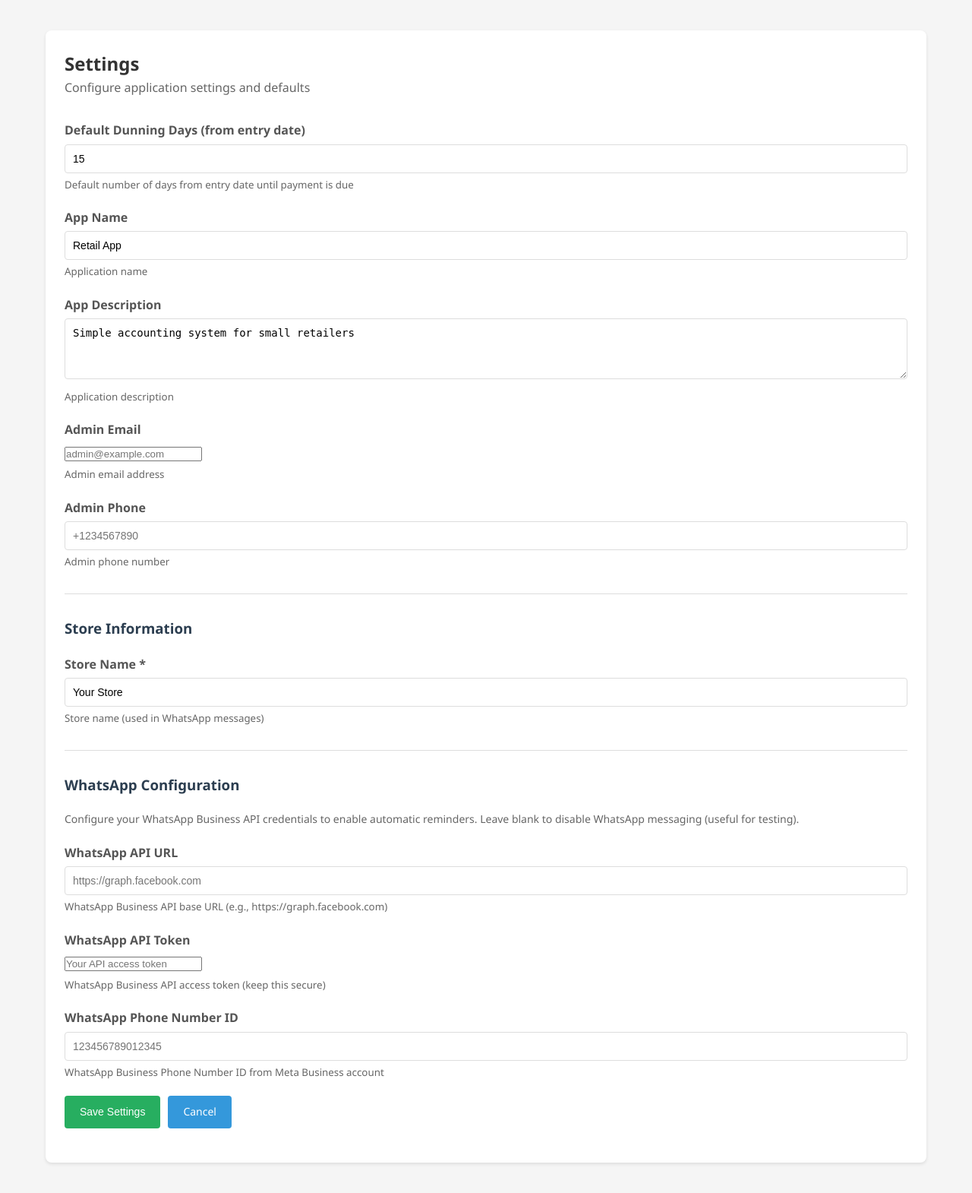
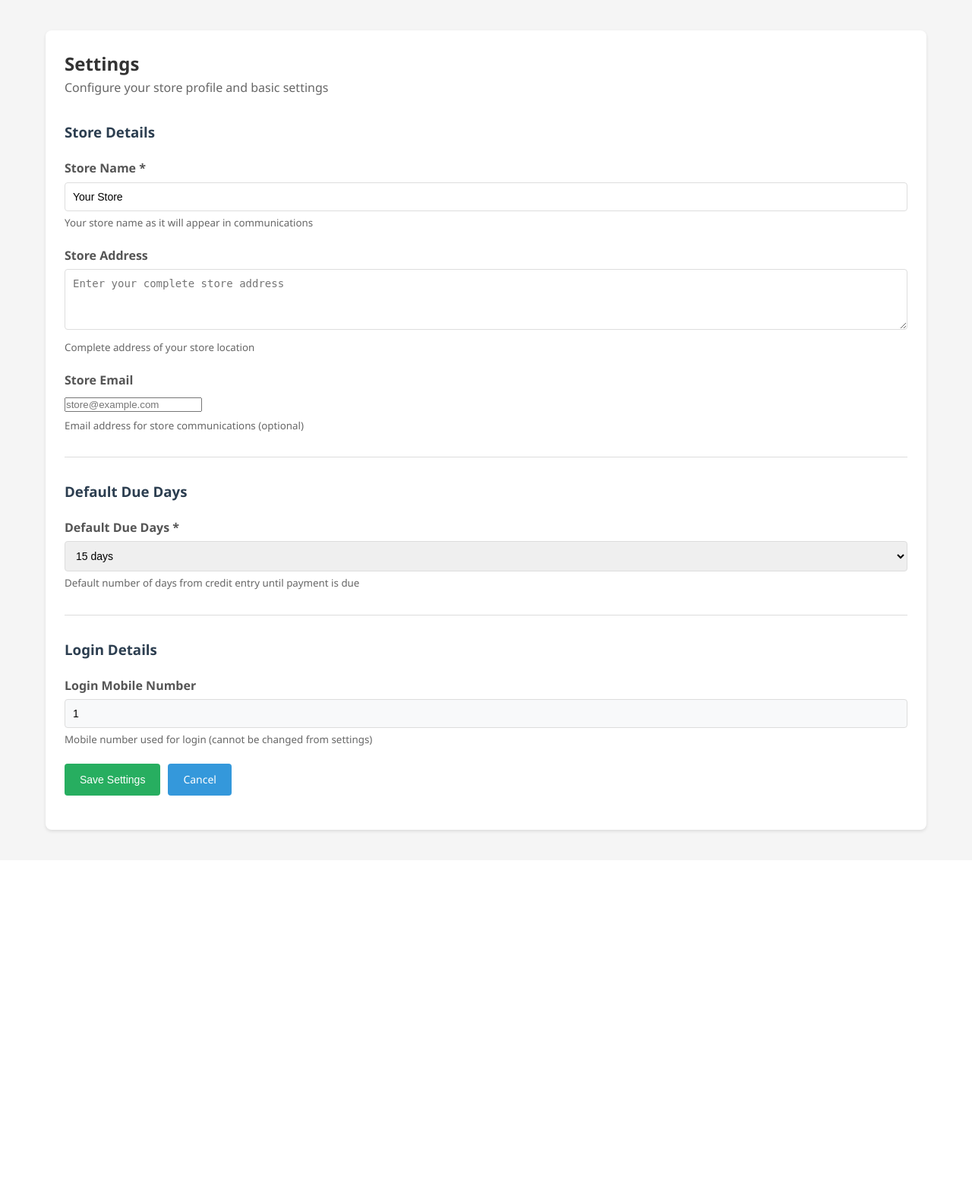
Before and after one commit to fayizmfb/patt-book, a Flask app: page /settings in a window 1280 px wide. Shown: the part 234-1804 px from the top of the page at 76% size. After the commit the page ends 1331 px from the top, so only its background shows below. Run offline with Flask 3, Linux system fonts and the light colour scheme; the visitor is signed in with stand-in values (Sample User, id 1); data comes from the database, SQL or seed files in the repository; both versions use the stored data as it was after the commit.

Commit message:
Remove test/sample customer routes and restrict Settings to store and login details

```diff
--- a/app.py
+++ b/app.py
@@ -969,33 +969,23 @@ def debtor_details():
 @require_login
 def settings():
     """
-    Settings page for admin to configure default dunning days and app details
+    Settings page for store profile and basic configuration
     """
     db = get_db()
 
     if request.method == 'POST':
-        # Update settings from form
+        # Update only store and configuration settings
         default_dunning_days = request.form.get('default_dunning_days', '15')
-        app_name = request.form.get('app_name', 'Retail App')
-        app_description = request.form.get('app_description', '')
-        admin_email = request.form.get('admin_email', '')
-        admin_phone = request.form.get('admin_phone', '')
         store_name = request.form.get('store_name', 'Your Store')
-        whatsapp_api_url = request.form.get('whatsapp_api_url', '')
-        whatsapp_api_token = request.form.get('whatsapp_api_token', '')
-        whatsapp_phone_id = request.form.get('whatsapp_phone_id', '')
+        store_address = request.form.get('store_address', '')
+        store_email = request.form.get('store_email', '')
 
-        # Update each setting
+        # Update settings
         settings_to_update = [
             ('default_dunning_days', default_dunning_days),
-            ('app_name', app_name),
-            ('app_description', app_description),
-            ('admin_email', admin_email),
-            ('admin_phone', admin_phone),
             ('store_name', store_name),
-            ('whatsapp_api_url', whatsapp_api_url),
-            ('whatsapp_api_token', whatsapp_api_token),
-            ('whatsapp_phone_id', whatsapp_phone_id)
+            ('store_address', store_address),
+            ('store_email', store_email)
         ]
 
         try:
@@ -1018,7 +1008,11 @@ def settings():
             'description': row['description']
         }
 
-    return render_template('settings.html', settings=settings_data)
+    # Get login mobile number (read-only)
+    login_mobile = get_current_user_phone() or 'Not available'
+
+    db.close()
+    return render_template('settings.html', settings=settings_data, login_mobile=login_mobile)
 
 
 # ============================================================================
--- a/database.py
+++ b/database.py
@@ -100,6 +100,8 @@ def init_db():
             ('admin_email', '', 'Admin email address'),
             ('admin_phone', '', 'Admin phone number'),
             ('store_name', 'Your Store', 'Store name (used in WhatsApp messages)'),
+            ('store_address', '', 'Store address'),
+            ('store_email', '', 'Store email address'),
             ('whatsapp_api_url', '', 'WhatsApp Business API base URL'),
             ('whatsapp_api_token', '', 'WhatsApp Business API access token'),
             ('whatsapp_phone_id', '', 'WhatsApp Business Phone Number ID')
--- a/templates/settings.html
+++ b/templates/settings.html
@@ -6,78 +6,12 @@
 <div class="card">
     <h2>Settings</h2>
     <p style="color: #666; margin-bottom: 30px;">
-        Configure application settings and defaults
+        Configure your store profile and basic settings
     </p>
 
     <form method="POST" action="{{ url_for('settings') }}">
-        <!-- Default Dunning Days -->
-        <div class="form-group">
-            <label for="default_dunning_days">Default Dunning Days (from entry date)</label>
-            <input type="number"
-                   id="default_dunning_days"
-                   name="default_dunning_days"
-                   value="{{ settings.get('default_dunning_days', {}).get('value', '15') }}"
-                   min="5"
-                   max="30"
-                   required>
-            <small style="color: #666; display: block; margin-top: 5px;">
-                {{ settings.get('default_dunning_days', {}).get('description', 'Default number of days from entry date until payment is due') }}
-            </small>
-        </div>
-
-        <!-- App Name -->
-        <div class="form-group">
-            <label for="app_name">App Name</label>
-            <input type="text"
-                   id="app_name"
-                   name="app_name"
-                   value="{{ settings.get('app_name', {}).get('value', 'Retail App') }}"
-                   required>
-            <small style="color: #666; display: block; margin-top: 5px;">
-                {{ settings.get('app_name', {}).get('description', 'Application name') }}
-            </small>
-        </div>
-
-        <!-- App Description -->
-        <div class="form-group">
-            <label for="app_description">App Description</label>
-            <textarea id="app_description"
-                      name="app_description"
-                      rows="3">{{ settings.get('app_description', {}).get('value', '') }}</textarea>
-            <small style="color: #666; display: block; margin-top: 5px;">
-                {{ settings.get('app_description', {}).get('description', 'Application description') }}
-            </small>
-        </div>
-
-        <!-- Admin Email -->
-        <div class="form-group">
-            <label for="admin_email">Admin Email</label>
-            <input type="email"
-                   id="admin_email"
-                   name="admin_email"
-                   value="{{ settings.get('admin_email', {}).get('value', '') }}"
-                   placeholder="admin@example.com">
-            <small style="color: #666; display: block; margin-top: 5px;">
-                {{ settings.get('admin_email', {}).get('description', 'Admin email address') }}
-            </small>
-        </div>
-
-        <!-- Admin Phone -->
-        <div class="form-group">
-            <label for="admin_phone">Admin Phone</label>
-            <input type="tel"
-                   id="admin_phone"
-                   name="admin_phone"
-                   value="{{ settings.get('admin_phone', {}).get('value', '') }}"
-                   placeholder="+1234567890">
-            <small style="color: #666; display: block; margin-top: 5px;">
-                {{ settings.get('admin_phone', {}).get('description', 'Admin phone number') }}
-            </small>
-        </div>
-
-        <hr style="margin: 30px 0; border: none; border-top: 1px solid #ddd;">
-
-        <h3 style="color: #2c3e50; margin-bottom: 20px;">Store Information</h3>
+        <!-- Store Details Section -->
+        <h3 style="color: #2c3e50; margin-bottom: 20px;">Store Details</h3>
 
         <!-- Store Name -->
         <div class="form-group">
@@ -88,54 +22,74 @@
                    value="{{ settings.get('store_name', {}).get('value', 'Your Store') }}"
                    required>
             <small style="color: #666; display: block; margin-top: 5px;">
-                {{ settings.get('store_name', {}).get('description', 'Store name (used in WhatsApp messages)') }}
+                Your store name as it will appear in communications
+            </small>
+        </div>
+
+        <!-- Store Address -->
+        <div class="form-group">
+            <label for="store_address">Store Address</label>
+            <textarea id="store_address"
+                      name="store_address"
+                      rows="3"
+                      placeholder="Enter your complete store address">{{ settings.get('store_address', {}).get('value', '') }}</textarea>
+            <small style="color: #666; display: block; margin-top: 5px;">
+                Complete address of your store location
+            </small>
+        </div>
+
+        <!-- Store Email -->
+        <div class="form-group">
+            <label for="store_email">Store Email</label>
+            <input type="email"
+                   id="store_email"
+                   name="store_email"
+                   value="{{ settings.get('store_email', {}).get('value', '') }}"
+                   placeholder="store@example.com">
+            <small style="color: #666; display: block; margin-top: 5px;">
+                Email address for store communications (optional)
             </small>
         </div>
 
         <hr style="margin: 30px 0; border: none; border-top: 1px solid #ddd;">
 
-        <h3 style="color: #2c3e50; margin-bottom: 20px;">WhatsApp Configuration</h3>
-        <p style="color: #666; margin-bottom: 20px; font-size: 14px;">
-            Configure your WhatsApp Business API credentials to enable automatic reminders.
-            Leave blank to disable WhatsApp messaging (useful for testing).
-        </p>
+        <!-- Default Dunning / Due Days Section -->
+        <h3 style="color: #2c3e50; margin-bottom: 20px;">Default Due Days</h3>
 
-        <!-- WhatsApp API URL -->
+        <!-- Default Dunning Days -->
         <div class="form-group">
-            <label for="whatsapp_api_url">WhatsApp API URL</label>
-            <input type="text"
-                   id="whatsapp_api_url"
-                   name="whatsapp_api_url"
-                   value="{{ settings.get('whatsapp_api_url', {}).get('value', '') }}"
-                   placeholder="https://graph.facebook.com">
+            <label for="default_dunning_days">Default Due Days *</label>
+            <select id="default_dunning_days" name="default_dunning_days" required>
+                <option value="7" {% if settings.get('default_dunning_days', {}).get('value') == '7' %}selected{% endif %}>7 days</option>
+                <option value="10" {% if settings.get('default_dunning_days', {}).get('value') == '10' %}selected{% endif %}>10 days</option>
+                <option value="14" {% if settings.get('default_dunning_days', {}).get('value') == '14' %}selected{% endif %}>14 days</option>
+                <option value="15" {% if settings.get('default_dunning_days', {}).get('value') == '15' %}selected{% endif %}>15 days</option>
+                <option value="21" {% if settings.get('default_dunning_days', {}).get('value') == '21' %}selected{% endif %}>21 days</option>
+                <option value="25" {% if settings.get('default_dunning_days', {}).get('value') == '25' %}selected{% endif %}>25 days</option>
+                <option value="30" {% if settings.get('default_dunning_days', {}).get('value') == '30' %}selected{% endif %}>30 days</option>
+                <option value="45" {% if settings.get('default_dunning_days', {}).get('value') == '45' %}selected{% endif %}>45 days</option>
+                <option value="60" {% if settings.get('default_dunning_days', {}).get('value') == '60' %}selected{% endif %}>60 days</option>
+            </select>
             <small style="color: #666; display: block; margin-top: 5px;">
-                WhatsApp Business API base URL (e.g., https://graph.facebook.com)
+                Default number of days from credit entry until payment is due
             </small>
         </div>
 
-        <!-- WhatsApp API Token -->
+        <hr style="margin: 30px 0; border: none; border-top: 1px solid #ddd;">
+
+        <!-- Login Details Section (Read-only) -->
+        <h3 style="color: #2c3e50; margin-bottom: 20px;">Login Details</h3>
+
+        <!-- Mobile Number (Read-only) -->
         <div class="form-group">
-            <label for="whatsapp_api_token">WhatsApp API Token</label>
-            <input type="password"
-                   id="whatsapp_api_token"
-                   name="whatsapp_api_token"
-                   value="{{ settings.get('whatsapp_api_token', {}).get('value', '') }}"
-                   placeholder="Your API access token">
+            <label for="login_mobile">Login Mobile Number</label>
+            <input type="text"
+                   id="login_mobile"
+                   value="{{ login_mobile }}"
+                   readonly
+                   style="background-color: #f8f9fa; cursor: not-allowed;">
             <small style="color: #666; display: block; margin-top: 5px;">
-                WhatsApp Business API access token (keep this secure)
-            </small>
-        </div>
-
-        <!-- WhatsApp Phone ID -->
-        <div class="form-group">
-            <label for="whatsapp_phone_id">WhatsApp Phone Number ID</label>
-            <input type="text"
-                   id="whatsapp_phone_id"
-                   name="whatsapp_phone_id"
-                   value="{{ settings.get('whatsapp_phone_id', {}).get('value', '') }}"
-                   placeholder="123456789012345">
-            <small style="color: #666; display: block; margin-top: 5px;">
-                WhatsApp Business Phone Number ID from Meta Business account
+                Mobile number used for login (cannot be changed from settings)
             </small>
         </div>
 
```
Also changed, not shown: retail_app.db.
